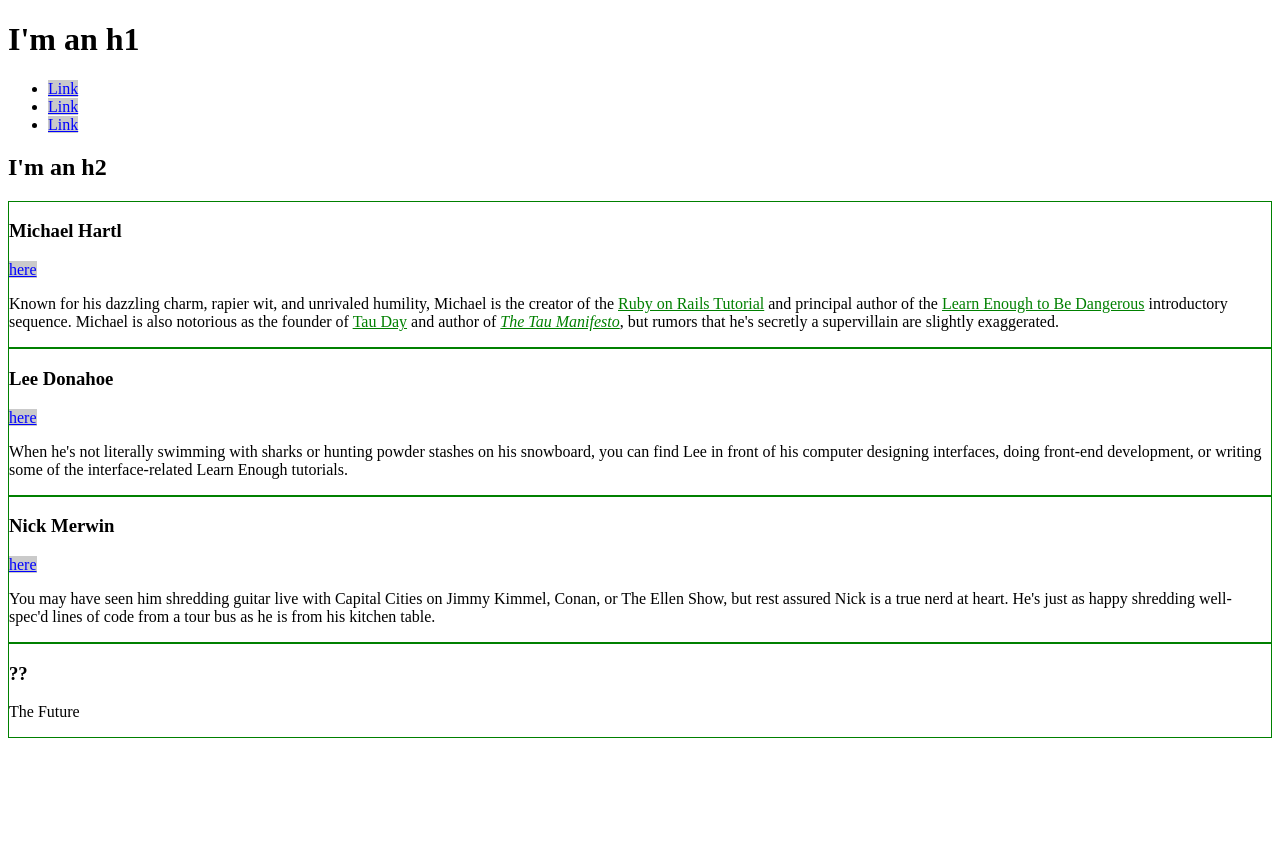
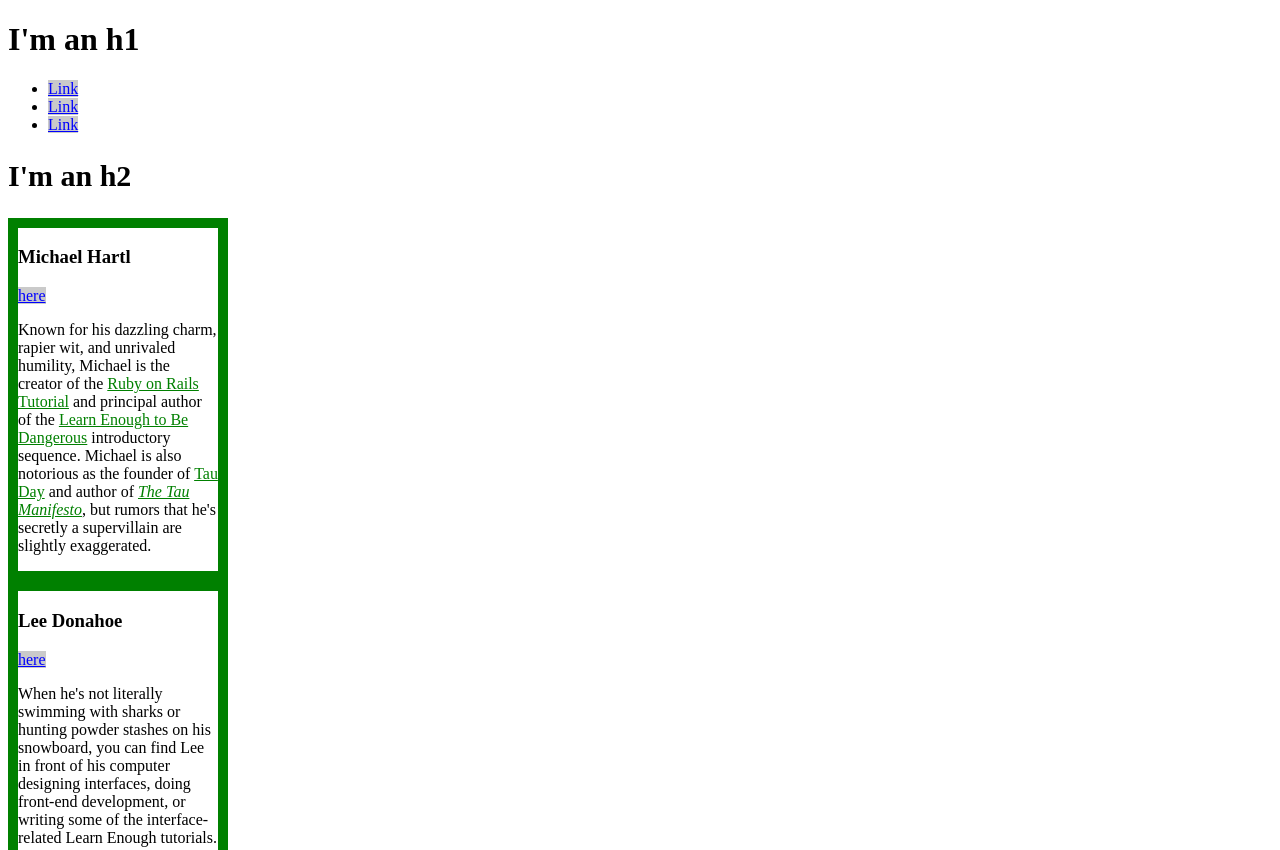
Before and after one commit to rivasalvaroy/rivasalvaroy.github.io, a plain HTML site: page index.html in a window 1280 px wide. Shown: the top 850 px of the page. Before the commit the page ends 800 px from the top, so only its background shows below. Drawn offline with Linux system fonts and the light colour scheme.

Commit message:
Add 7.3.1 Exercise

```diff
--- a/index.html
+++ b/index.html
@@ -8,6 +8,10 @@
       a {
         color: rgba(182, 149, 192, 0.2);
       }
+
+      h2 {
+        font-size: 30px;
+      }
       /* SOCIAL STYLES */
       .social-link {
         background: rgba(150, 150, 150, 0.5);
@@ -17,6 +21,7 @@
       /* BIO STYLES */
       .bio-box {
         border: 1px solid #000;
+        width: 200px;
       }
 
       .bio-copy a {
@@ -24,7 +29,7 @@
       }
 
       div.bio-box {
-        border: 1px solid #008000;
+        border: 10px solid #008000;
       }
     </style>
   </head>
```
